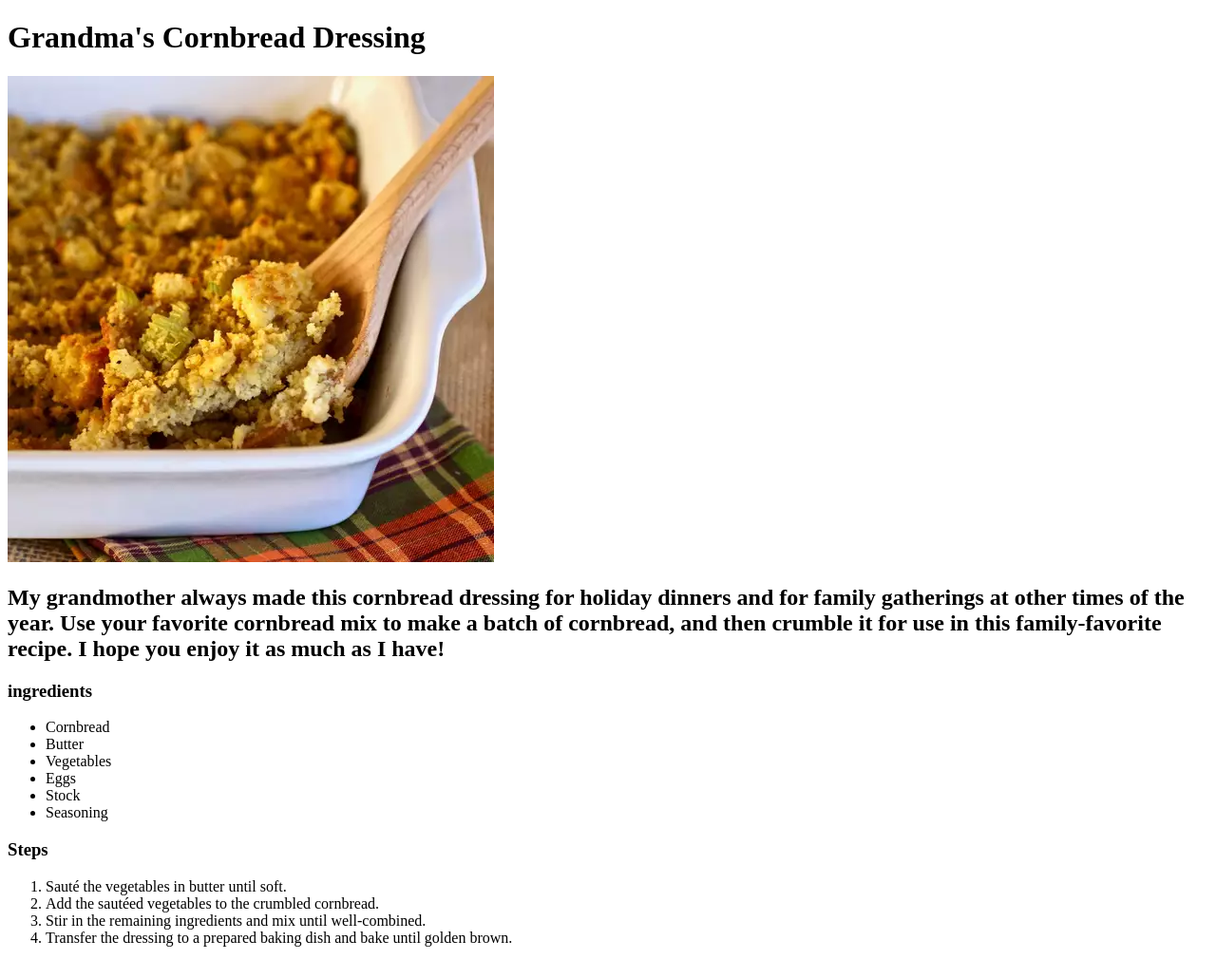
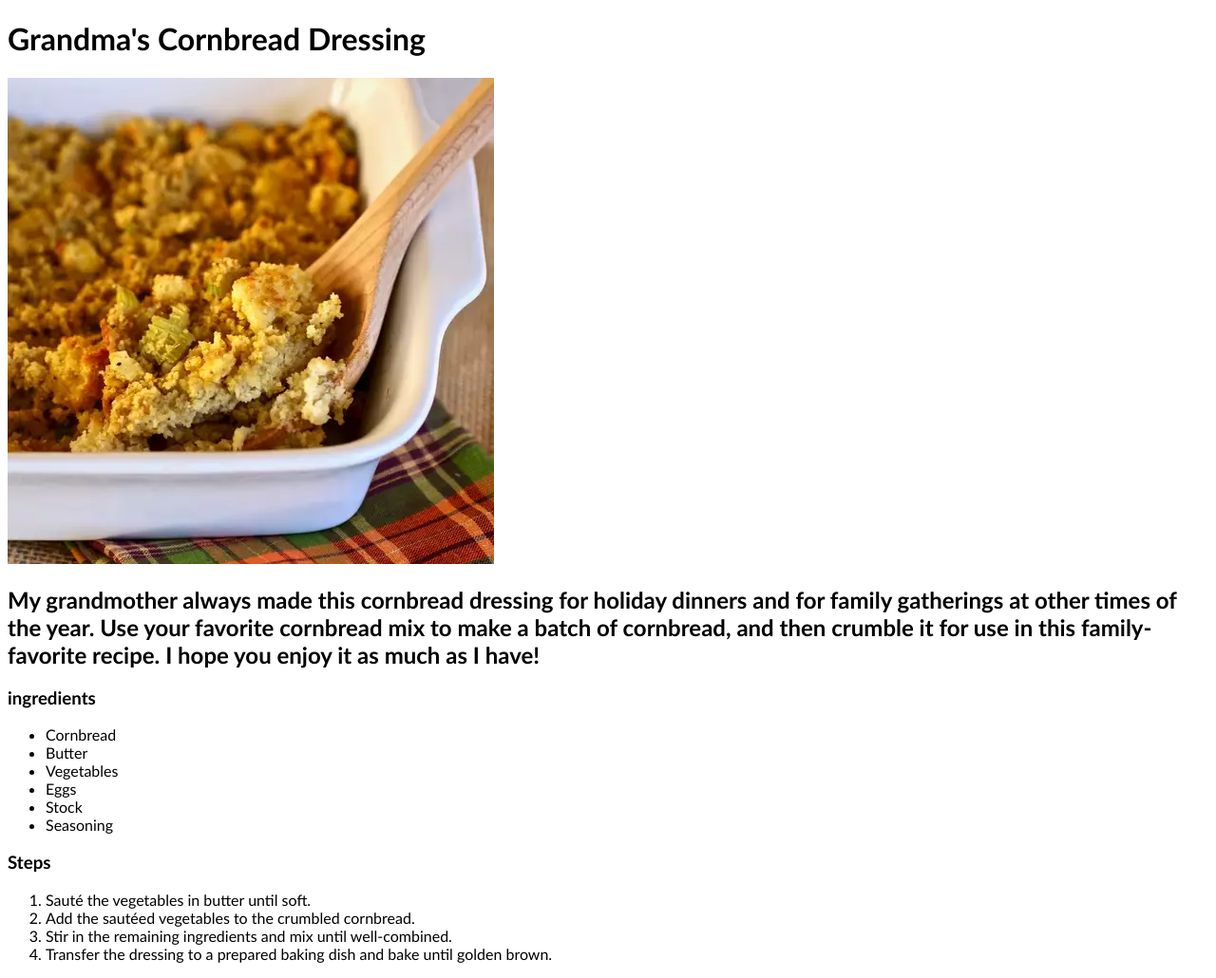
Before and after one commit to Dr-Salah/odin-recipes, a plain HTML site: page recipes/cornbread.html in a window 1280 px wide. Shown: the whole page at 95% size. Drawn offline with Linux system fonts and the light colour scheme.

Commit message:
add basic styling
change font family and center the heading

```diff
--- a/recipes/cornbread.html
+++ b/recipes/cornbread.html
@@ -2,6 +2,7 @@
 <html>
     <head>
         <meta charset="UTF-8">
+        <link rel="stylesheet" href="./style.css">
     </head>
     <body>
         <h1>Grandma's Cornbread Dressing</h1>
--- /dev/null
+++ b/recipes/style.css
@@ -0,0 +1,3 @@
+body {
+    font-family:'Gill Sans', 'Gill Sans MT', Calibri, 'Trebuchet MS', sans-serif;
+}
--- /dev/null
+++ b/style.css
@@ -0,0 +1,8 @@
+h1 {
+    font-family: Arial, Helvetica, sans-serif;
+    text-align: center;
+}
+
+ul {
+    list-style: lower-greek;
+}
```
Also changed, not shown: index.html (+1 -0 lines), recipes/lentil-soup.html (+1 -0 lines), recipes/mashed-potatoes.html (+1 -0 lines).
